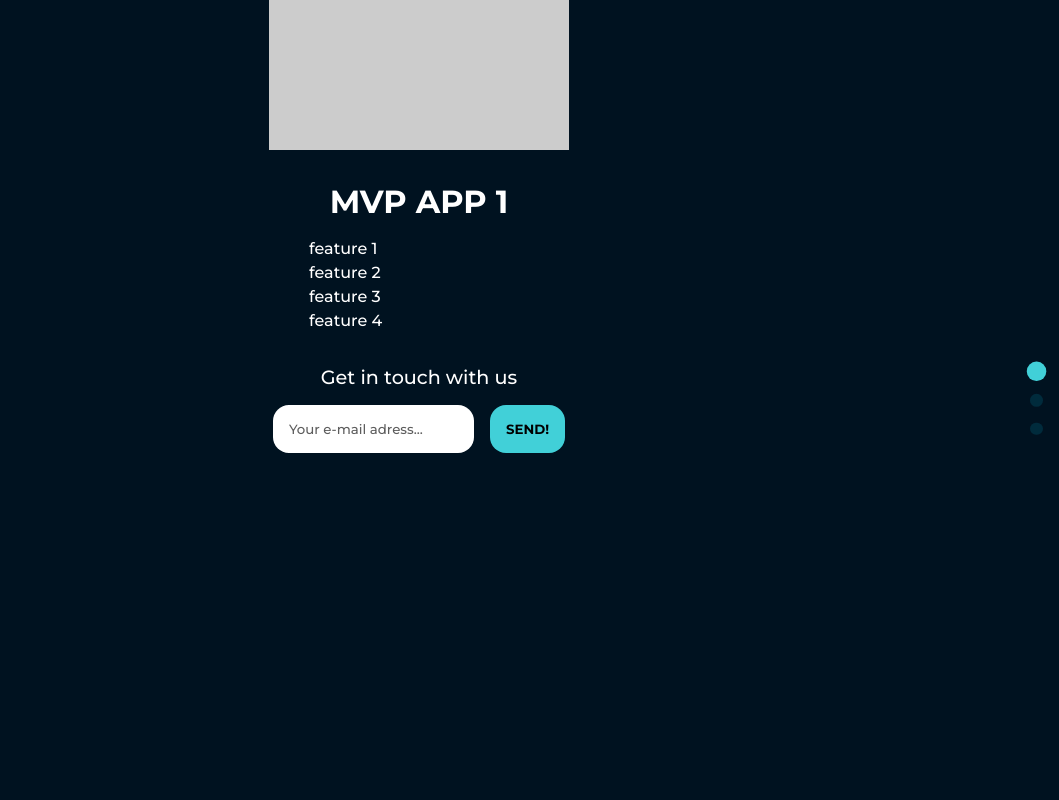
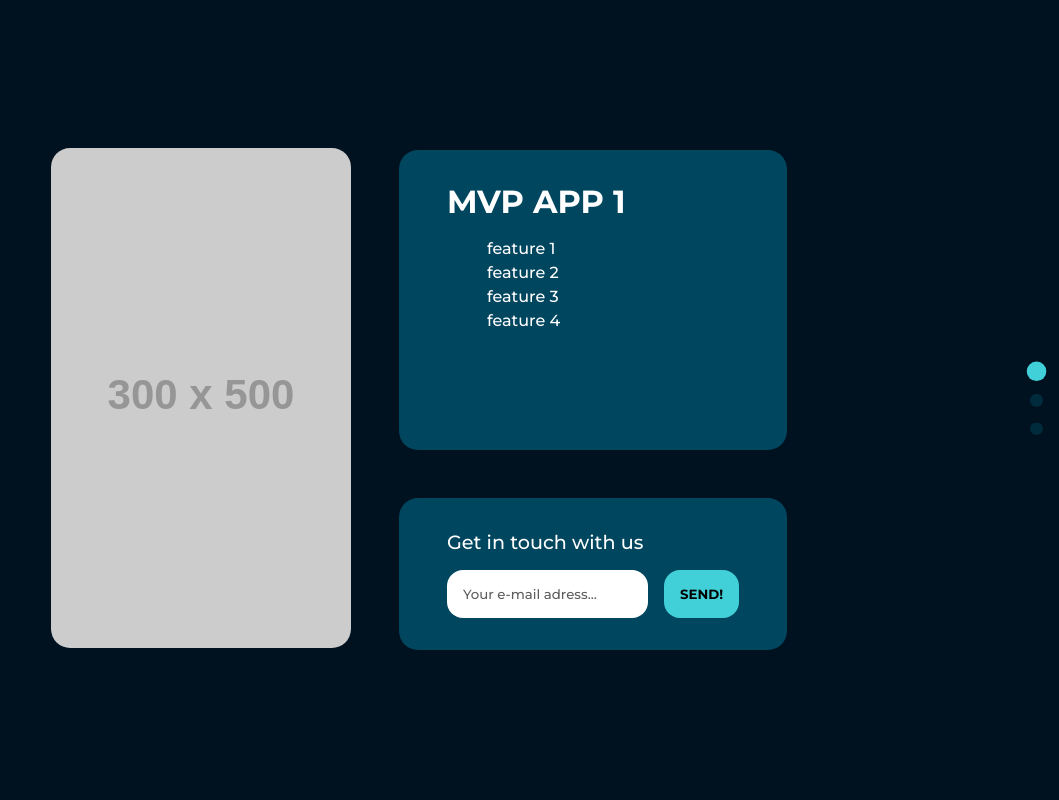
Before and after one commit to pawelkaczoruk/mobile-mvp, a Vue app: page / in a window 1280 px wide. Shown: the top 800 px of the page, without its empty margins (221-1280 px from the left). Built offline with nearby package versions, Linux system fonts and the light colour scheme.

Commit message:
basic medium screen size styling

```diff
--- a/src/components/Project.vue
+++ b/src/components/Project.vue
@@ -1,14 +1,21 @@
 <template>
   <section class="project">
-    <div class="image-content">
+
+    <div class="video-content">
       <img :src="app.image" :alt="`${app.name} image`">
     </div>
+
+    <div class="column">
+
       <div class="features-content">
+        <div class="features-container">
           <h2>{{ app.name }}</h2>
           <ul>
             <li :key="i" v-for="(feature, i) in app.features">{{ feature }}</li>
           </ul>
         </div>
+      </div>
+
       <div class="contact-form">
         <form>
           <p>Get in touch with us</p>
@@ -16,6 +23,9 @@
           <button class="submit">SEND!</button>
         </form>
       </div>
+
+    </div>
+
   </section>
 </template>
 
@@ -31,12 +41,38 @@ export default {
 .project {
   max-width: 300px;
   margin: 0 auto;
+
+  @media only screen and (min-width: 768px) {
+    max-width: 1920px;
+    display: flex;
+    justify-content: center;
+    align-items: center;
+  }
 }
 
-.image-content {
+.video-content {
   height: 150px;
   overflow: hidden;
   text-align: center;
+
+  @media only screen and (min-width: 768px) {
+    height: unset;
+    margin-right: 2rem;
+
+    img {
+      border-radius: 1.2rem;
+    }
+  }
+
+  @media only screen and (min-width: 1024px) {
+    margin-right: 3rem;
+  }
+}
+
+.column {
+  display: flex;
+  flex-direction: column;
+  justify-content: center;
 }
 
 .features-content {
@@ -52,6 +88,35 @@ export default {
 
     li {
       line-height: 1.5em;
+    }
+  }
+
+  @media only screen and (min-width: 768px) {
+    margin-top: 0;
+
+    h2 {
+      text-align: left;
+    }
+
+    ul {
+      margin-right: 0;
+    }
+
+    .features-container {
+      background: var(--second-background-color);
+      max-width: 400px;
+      height: calc(500px - 2rem - 120px);
+      padding: 1rem 2rem;
+      border-radius: 1.2rem;
+    }
+  }
+
+  @media only screen and (min-width: 1024px) {
+    .features-container {
+      max-width: 500px;
+      height: calc(500px - 3rem - 152px);
+      padding: 2rem 3rem;
+      border-radius: 1.2rem;
     }
   }
 }
@@ -86,6 +151,31 @@ export default {
     background: var(--light-blue);
     color: black;
     font-weight: bold;
+    cursor: pointer;
+  }
+
+  @media only screen and (min-width: 768px) {
+    margin-top: 2rem;
+
+    form {
+      background: var(--second-background-color);
+      max-width: 400px;
+      padding: 1rem 2rem;
+      border-radius: 1.2rem;
+
+      p {
+        text-align: left;
+      }
+    }
+  }
+
+  @media only screen and (min-width: 1024px) {
+    margin-top: 3rem;
+
+    form {
+      max-width: 500px;
+      padding: 2rem 3rem;
+    }
   }
 }
 
```
Lines whose indentation alone changed are shown as unchanged.
